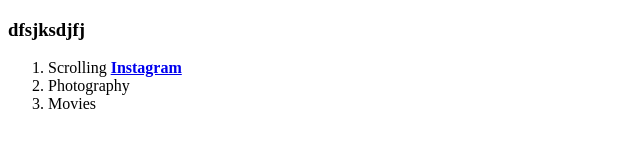
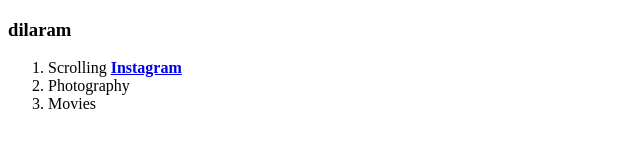
Before and after one commit to Dilaram94/Kavita-Sharma, a plain HTML site: page hobbies.html in a window 1280 px wide. Shown: the full height of the page, 0-640 px from the left. Drawn offline with Linux system fonts and the light colour scheme.

Commit message:
added some title

```diff
--- a/hobbies.html
+++ b/hobbies.html
@@ -7,7 +7,7 @@
     <title>My hobbies</title>
 </head>
 <body>
-<h3>dfsjksdjfj </h3>
+<h3>dilaram </h3>
   <ol>
       <li> Scrolling <strong><a href= https://www.instagram.com/> Instagram </a></strong></li>
       <li> Photography</li>
```
